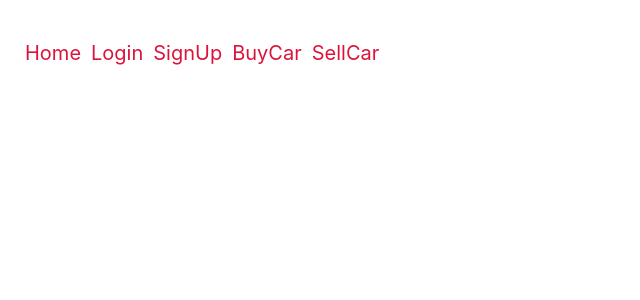
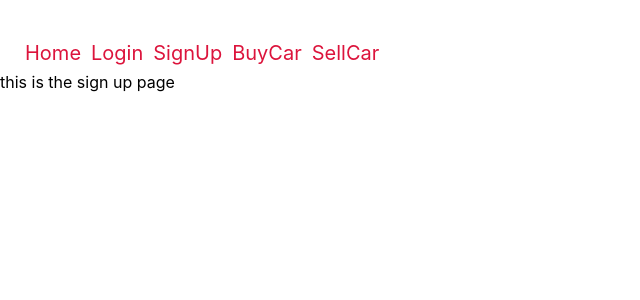
Before and after one commit to RobEgeland/on-track-fast, a React (Create React App) app: page /signup in a window 1280 px wide. Shown: the top 300 px of the page, without its empty margins (0-640 px from the left). Built offline with nearby package versions, Linux system fonts and the light colour scheme.

Commit message:
add signup and buy car components

```diff
--- a/src/App.js
+++ b/src/App.js
@@ -4,6 +4,8 @@ import { BrowserRouter as Router, Routes, Route } from 'react-router-dom'
 import Home from './components/Home'
 import NavBar from './components/NavBar';
 import Login from './components/Login';
+import SignUp from './components/Signup';
+import BuyCar from './components/BuyCar';
 
 function App() {
   return (
@@ -11,7 +13,10 @@ function App() {
       <NavBar />
       <Routes>
         <Route exact path="/" element={ <Home /> }/>
-        <Route exact path='/login' element={ < Login />}/>
+        <Route exact path='/login' element={ <Login />}/>
+        <Route exact path='/signup' element={ <SignUp />}/>
+        <Route exact path='/buycar' element={ <BuyCar />}/>
+
       </Routes>
     </Router>
   );
--- /dev/null
+++ b/src/components/BuyCar.js
@@ -0,0 +1,11 @@
+import React from "react";
+
+function BuyCar() {
+    return (
+        <div>
+            <p>this is the buycar page</p>
+        </div>
+    )
+}
+
+export default BuyCar;
--- /dev/null
+++ b/src/components/Signup.js
@@ -0,0 +1,11 @@
+import React from "react";
+
+function SignUp() {
+    return (
+        <div>
+            <p>this is the sign up page</p>
+        </div>
+    )
+}
+
+export default SignUp;
```
